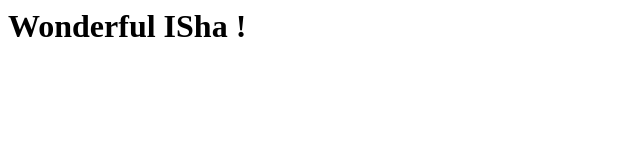
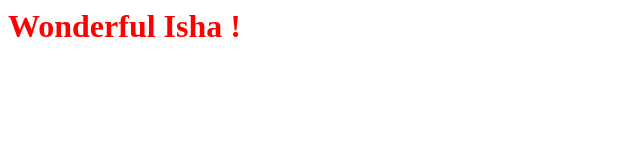
Before and after one commit to rajeshwarp/DreamRange, a plain HTML site: page index.html in a window 1280 px wide. Shown: the whole page, without its empty margins (0-640 px from the left). Drawn offline with Linux system fonts and the light colour scheme.

Commit message:
hello color

```diff
--- a/index.html
+++ b/index.html
@@ -1,3 +1,3 @@
 <html>
-<h1>Wonderful ISha !</h1>
+<h1 style="color:#FF0000";>Wonderful Isha !</h1>
 </html>
```
